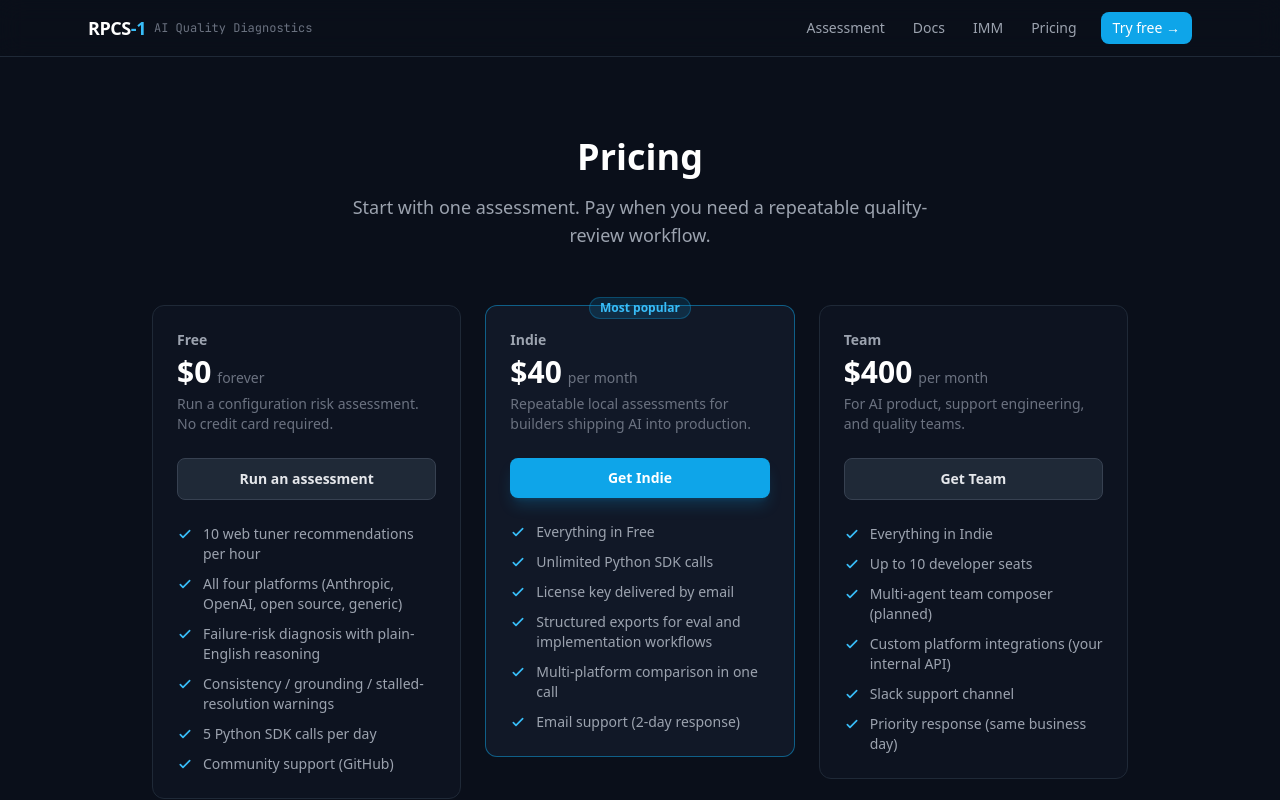
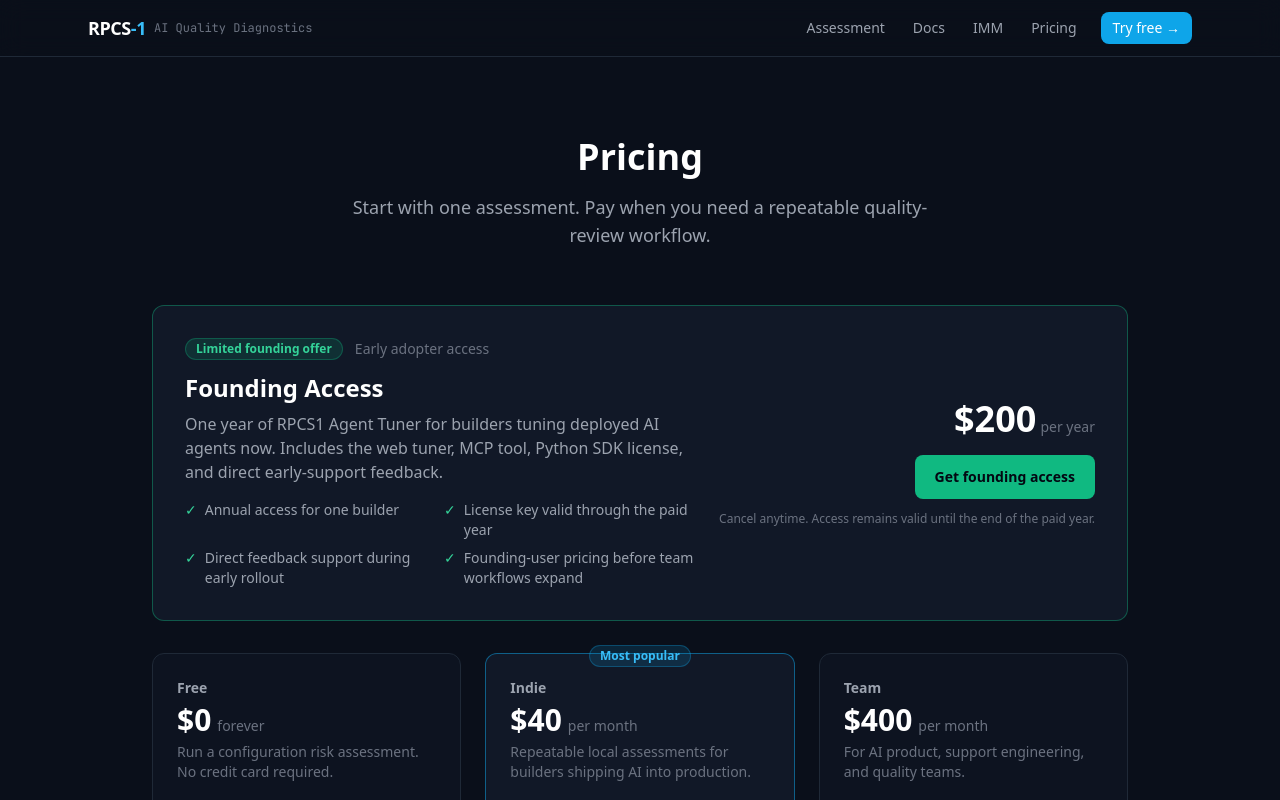
Before and after one commit to travisbergen2/rpcs1-sdk, a Next.js app in the folder packages/web/: page /pricing in a window 1280 px wide. Shown: the top 800 px of the page. Built offline with nearby package versions, Linux system fonts and the light colour scheme.

Commit message:
feat(pricing): add founding access annual plan

```diff
--- a/packages/web/app/api/checkout/route.ts
+++ b/packages/web/app/api/checkout/route.ts
@@ -5,8 +5,9 @@ import { env } from '@/lib/env';
 export const runtime = 'nodejs';
 
 const PRICE_IDS: Record<string, string> = {
-  indie: env.STRIPE_INDIE_PRICE_ID,
-  team:  env.STRIPE_TEAM_PRICE_ID,
+  founding: env.STRIPE_FOUNDING_PRICE_ID,
+  indie:    env.STRIPE_INDIE_PRICE_ID,
+  team:     env.STRIPE_TEAM_PRICE_ID,
 };
 
 export async function GET(req: NextRequest) {
--- a/packages/web/app/api/webhooks/stripe/route.ts
+++ b/packages/web/app/api/webhooks/stripe/route.ts
@@ -125,7 +125,9 @@ function buildEmailHtml({
   customerEmail: string;
   isRenewal?: boolean;
 }): string {
-  const tierLabel = tier === 'indie' ? 'Indie ($40/month)' : 'Team ($400/month)';
+  const tierLabel = tier === 'founding'
+    ? 'Founding Access ($200/year)'
+    : tier === 'indie' ? 'Indie ($40/month)' : 'Team ($400/month)';
   const intro = isRenewal
     ? 'Your RPCS-1 Agent Tuner subscription renewed — here is your license key for the new billing period. It replaces the previous one.'
     : 'Your RPCS-1 Agent Tuner license key is ready. Keep this email — the key is your entitlement record and is not stored on our servers.';
--- a/packages/web/app/page.tsx
+++ b/packages/web/app/page.tsx
@@ -324,7 +324,7 @@ print(config.receiver_profile.TI)               `}<span className="text-gray-500
       <section className="max-w-5xl mx-auto px-4 sm:px-6 pb-32 text-center">
         <h2 className="text-2xl sm:text-3xl font-bold text-white mb-4">Ready to review your agent&apos;s quality risk?</h2>
         <p className="text-gray-400 mb-8">
-          Start with a free configuration assessment. Use the SDK when you need repeatable reviews across agents and environments.
+          Start with a free configuration assessment. Founding access is available for early builders who want a full year of SDK and MCP use.
         </p>
         <div className="flex flex-col sm:flex-row gap-3 justify-center">
           <Link
@@ -337,7 +337,7 @@ print(config.receiver_profile.TI)               `}<span className="text-gray-500
             href="/pricing"
             className="inline-flex items-center justify-center gap-2 px-6 py-3 text-base font-semibold border border-gray-700 hover:border-gray-600 text-gray-300 hover:text-white rounded-xl transition-colors"
           >
-            View pricing
+            Get founding access
           </Link>
         </div>
       </section>
--- a/packages/web/app/pricing/page.tsx
+++ b/packages/web/app/pricing/page.tsx
@@ -72,6 +72,53 @@ export default function PricingPage() {
           Start with one assessment. Pay when you need a repeatable quality-review workflow.
         </p>
       </div>
+
+      <section className="mb-8 border border-emerald-500/40 bg-gray-900 rounded-xl p-6 sm:p-8">
+        <div className="grid lg:grid-cols-[1fr_auto] gap-6 items-center">
+          <div>
+            <div className="flex items-center gap-3 mb-3">
+              <Badge variant="stable">Limited founding offer</Badge>
+              <span className="text-sm text-gray-500">Early adopter access</span>
+            </div>
+            <h2 className="text-2xl font-bold text-white mb-2">Founding Access</h2>
+            <p className="text-gray-400 max-w-2xl">
+              One year of RPCS1 Agent Tuner for builders tuning deployed AI agents now.
+              Includes the web tuner, MCP tool, Python SDK license, and direct early-support feedback.
+            </p>
+            <ul className="mt-4 grid sm:grid-cols-2 gap-2 text-sm text-gray-400">
+              {[
+                'Annual access for one builder',
+                'License key valid through the paid year',
+                'Direct feedback support during early rollout',
+                'Founding-user pricing before team workflows expand',
+              ].map((feature) => (
+                <li key={feature} className="flex gap-2">
+                  <span className="text-emerald-400">✓</span>
+                  {feature}
+                </li>
+              ))}
+            </ul>
+          </div>
+
+          <div className="lg:text-right">
+            <div className="mb-4">
+              <span className="text-4xl font-bold text-white">$200</span>
+              <span className="text-sm text-gray-500 ml-1">per year</span>
+            </div>
+            <TrackedLink
+              href="/api/checkout?tier=founding"
+              eventName="Checkout Started"
+              eventData={{ location: 'founding_offer', tier: 'founding' }}
+              className="inline-flex w-full lg:w-auto justify-center rounded-lg bg-emerald-500 px-5 py-3 text-sm font-semibold text-gray-950 hover:bg-emerald-400 transition-colors"
+            >
+              Get founding access
+            </TrackedLink>
+            <p className="mt-3 text-xs text-gray-500">
+              Cancel anytime. Access remains valid until the end of the paid year.
+            </p>
+          </div>
+        </div>
+      </section>
 
       <div className="grid sm:grid-cols-3 gap-6 items-start">
         {TIERS.map((tier) => (
--- a/packages/web/lib/env.ts
+++ b/packages/web/lib/env.ts
@@ -6,6 +6,7 @@ export const env = {
   // Stripe
   STRIPE_SECRET_KEY:        optionalEnv('STRIPE_SECRET_KEY'),
   STRIPE_WEBHOOK_SECRET:    optionalEnv('STRIPE_WEBHOOK_SECRET'),
+  STRIPE_FOUNDING_PRICE_ID: optionalEnv('STRIPE_FOUNDING_PRICE_ID'),
   STRIPE_INDIE_PRICE_ID:    optionalEnv('STRIPE_INDIE_PRICE_ID'),
   STRIPE_TEAM_PRICE_ID:     optionalEnv('STRIPE_TEAM_PRICE_ID'),
 
--- a/packages/web/lib/license.ts
+++ b/packages/web/lib/license.ts
@@ -14,7 +14,7 @@
 import { SignJWT, jwtVerify } from 'jose';
 import { env } from './env';
 
-export type Tier = 'indie' | 'team';
+export type Tier = 'founding' | 'indie' | 'team';
 
 export interface LicenseClaims {
   email: string;
```
Also changed, not shown: 1 other file (tests, documents, lock files or other folders).
